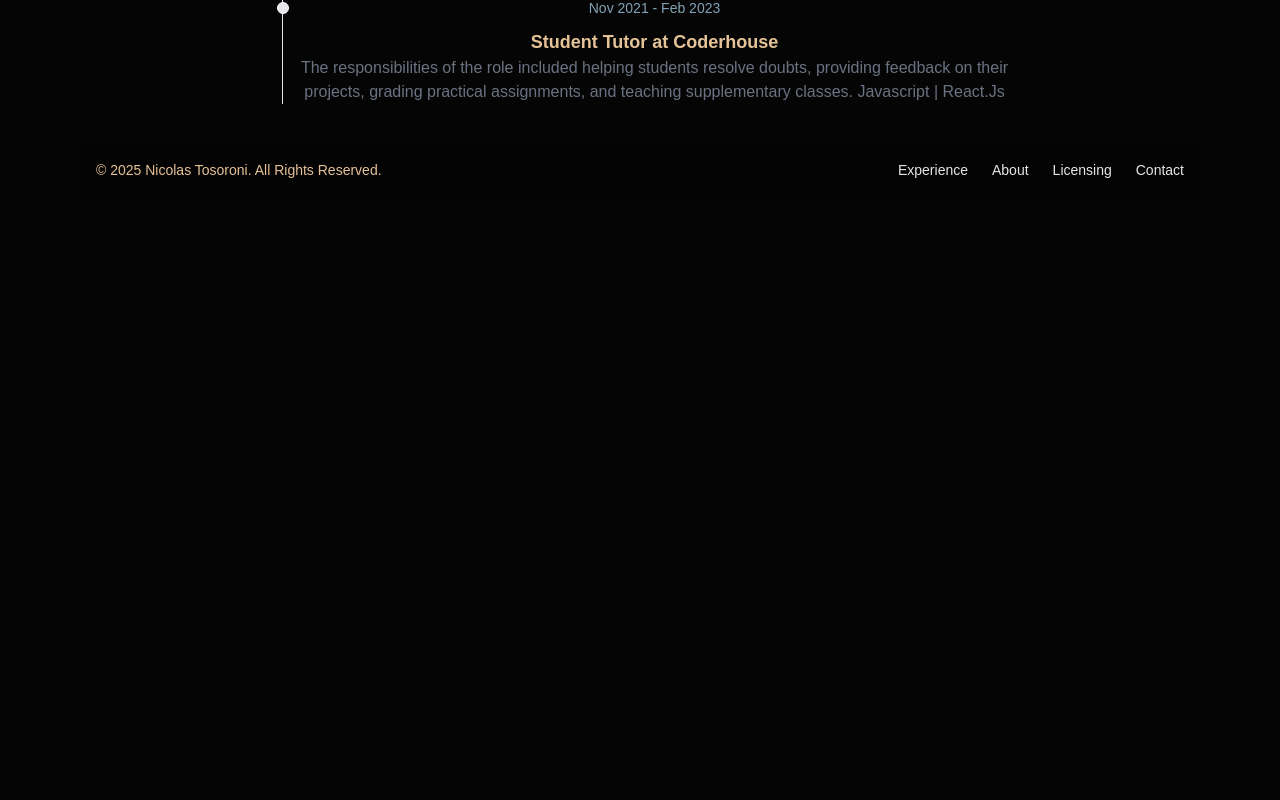
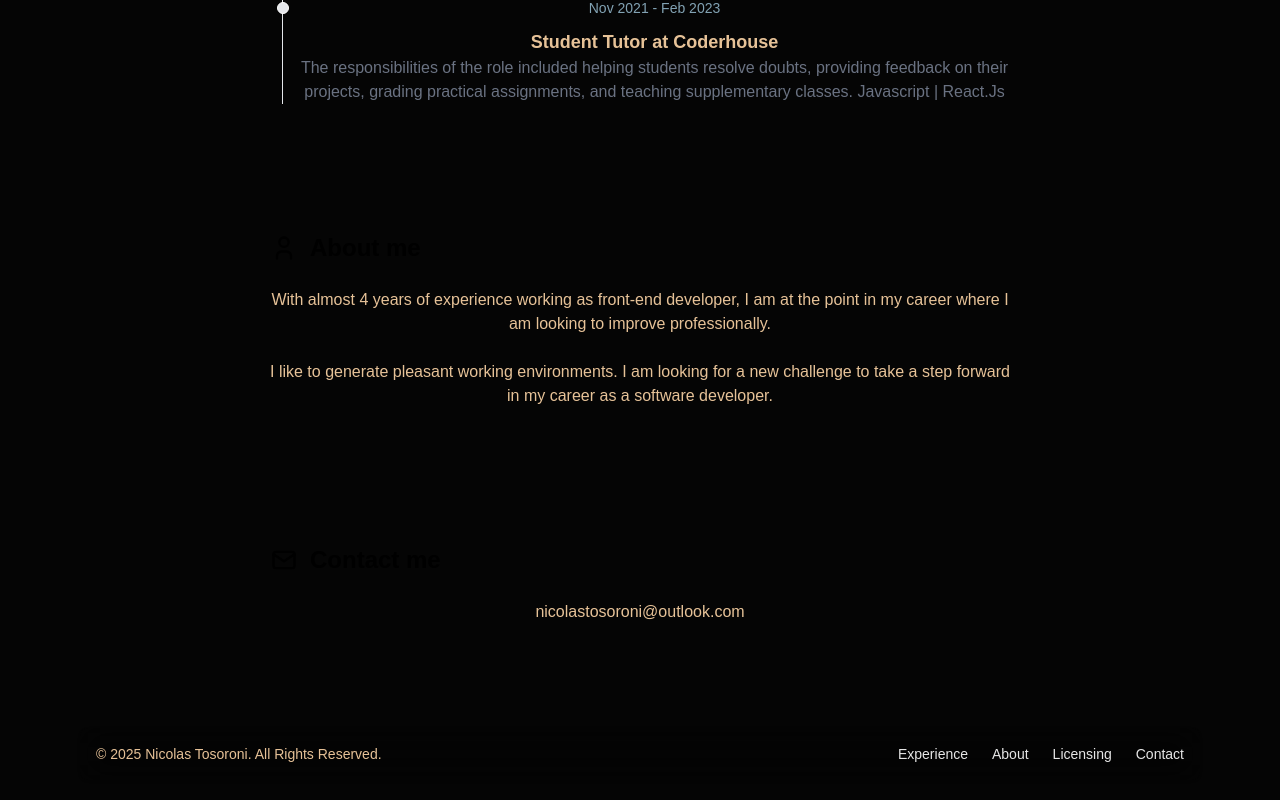
Before and after one commit to nicotosoroni/portfolio, a React (Vite) app: page / in a window 1280 px wide. Shown: the part 1526-2326 px from the top of the page. Before the commit the page ends 1794 px from the top, so only its background shows below. Built offline with nearby package versions, Linux system fonts and the light colour scheme.

Commit message:
added about me section and contact

```diff
--- a/src/App.tsx
+++ b/src/App.tsx
@@ -8,6 +8,7 @@ import SocialPill from './components/SocialPill';
 import GitHubIcon from './icons/GitHub';
 import LinkedInIcon from './icons/LinkedIn';
 import MailIcon from './icons/Mail';
+import PersonIcon from './icons/Person';
 import SuitcaseIcon from './icons/Suitcase';
 
 function App() {
@@ -55,7 +56,7 @@ function App() {
               <SocialPill href="https://github.com/nicotosoroni/">
                 <GitHubIcon styles="size-4 md:size-6" /> GitHub
               </SocialPill>
-              <SocialPill href="https://github.com/nicotosoroni/">
+              <SocialPill href="mailto:nicolastosoroni@outlook.com?subject=Inquiry">
                 <MailIcon styles="size-4 md:size-6" />{' '}
                 nicolastosoroni@outlook.com
               </SocialPill>
@@ -68,6 +69,32 @@ function App() {
             </h2>
             <Experience />
           </SectionContainer>
+          <SectionContainer id="about-me" styles="pt-22 pb-22">
+            <h2 className="text-2xl font-semibold mb-6 flex gap-x-3 items-center">
+              <PersonIcon styles="size-7" />
+              About me
+            </h2>
+
+            <span className="text-orange-200/90">
+              With almost 4 years of experience working as front-end developer,
+              I am at the point in my career where I am looking to improve
+              professionally.
+              <br />
+              <br /> I like to generate pleasant working environments. I am
+              looking for a new challenge to take a step forward in my career as
+              a software developer.
+            </span>
+          </SectionContainer>
+          <SectionContainer id="contact" styles="pt-12 pb-22">
+            <h2 className="text-2xl font-semibold mb-6 flex gap-x-3 items-center">
+              <MailIcon styles="size-7" />
+              Contact me
+            </h2>
+
+            <span className="text-orange-200/90">
+              nicolastosoroni@outlook.com
+            </span>
+          </SectionContainer>
         </main>
         <Footer />
       </body>
--- /dev/null
+++ b/src/icons/Person.tsx
@@ -0,0 +1,26 @@
+interface PersonIconProps {
+  styles?: string;
+}
+
+const PersonIcon = ({ styles }: PersonIconProps) => {
+  return (
+    <svg
+      xmlns="http://www.w3.org/2000/svg"
+      width="24"
+      height="24"
+      viewBox="0 0 24 24"
+      fill="none"
+      stroke="currentColor"
+      stroke-width="2"
+      stroke-linecap="round"
+      stroke-linejoin="round"
+      className={`icon icon-tabler icons-tabler-outline icon-tabler-user ${styles}`}
+    >
+      <path stroke="none" d="M0 0h24v24H0z" fill="none" />
+      <path d="M8 7a4 4 0 1 0 8 0a4 4 0 0 0 -8 0" />
+      <path d="M6 21v-2a4 4 0 0 1 4 -4h4a4 4 0 0 1 4 4v2" />
+    </svg>
+  );
+};
+
+export default PersonIcon;
```
